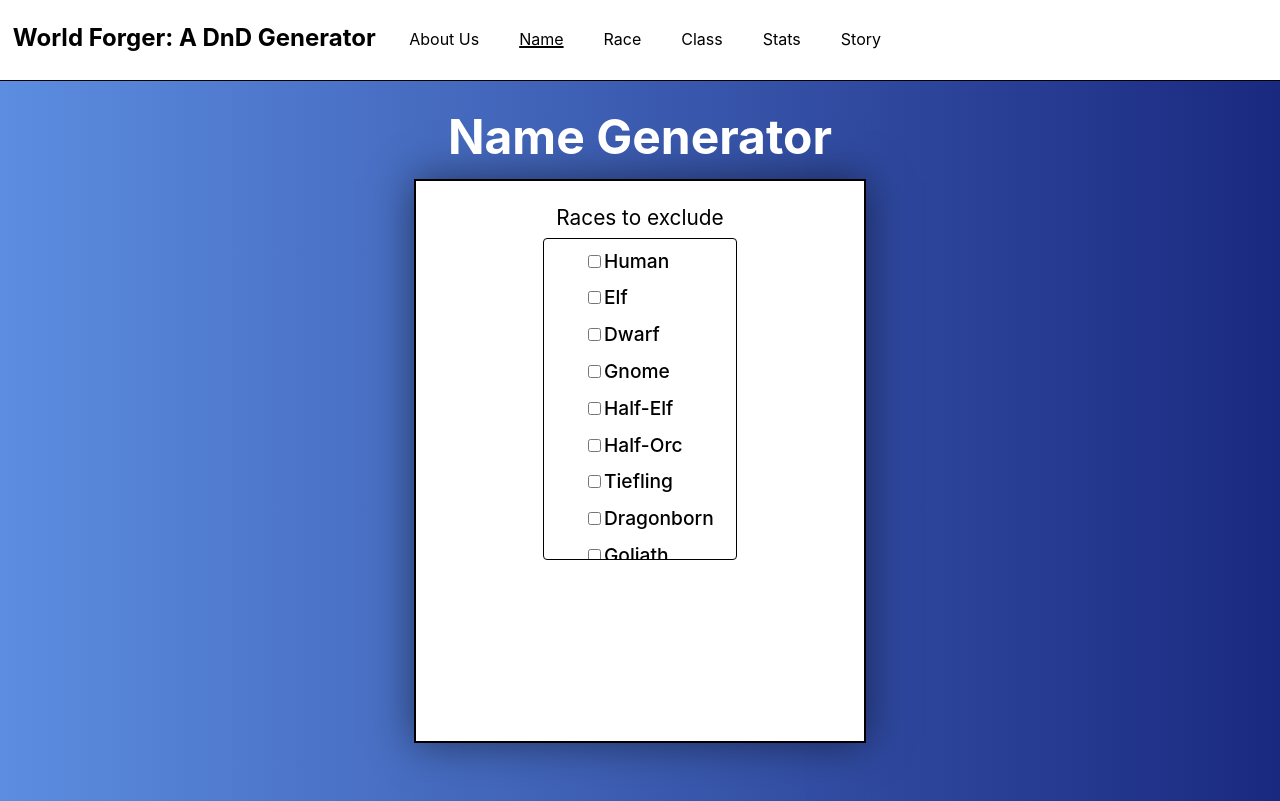
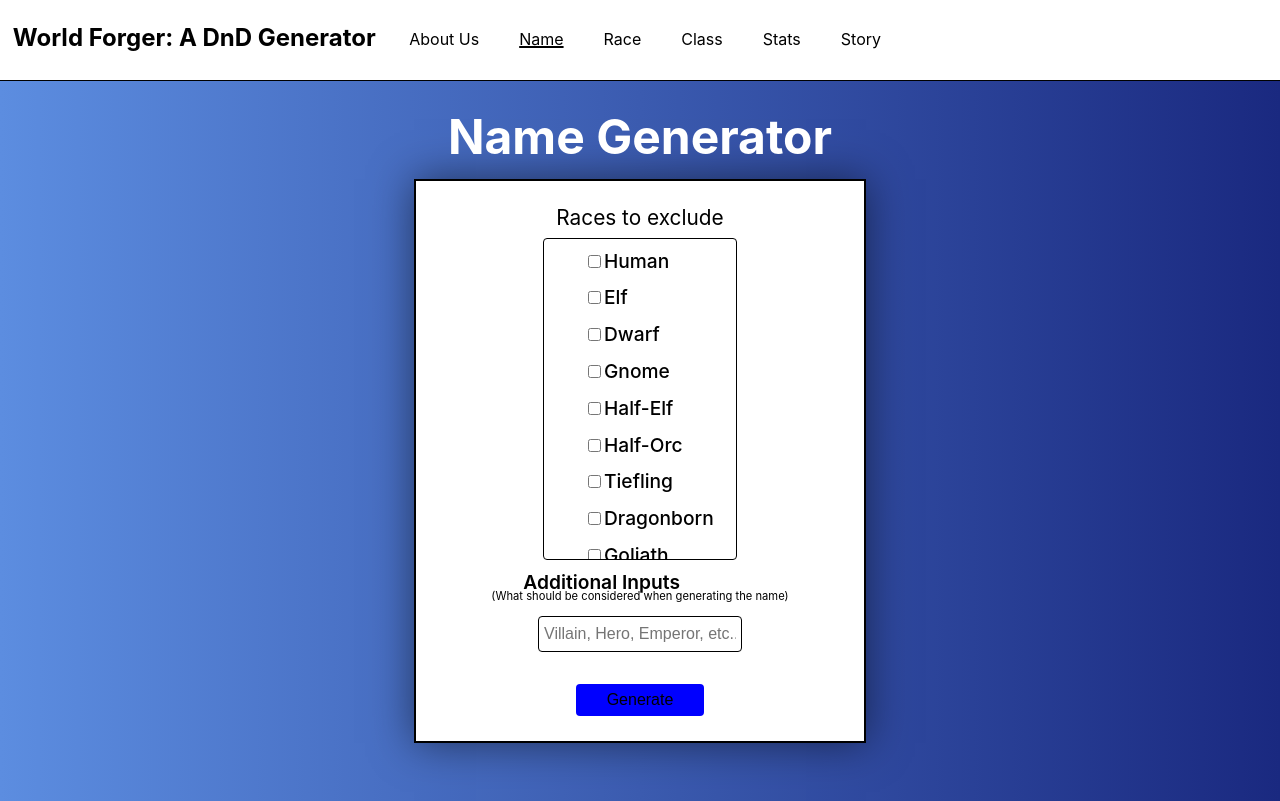
Before and after one commit to Bebo561/StoryForgeWorldBuilder, a React (Vite) app in the folder Frontend/: page /Home/Name in a window 1280 px wide. Shown: the top 801 px of the page. Built offline with nearby package versions, Linux system fonts and the light colour scheme; no server answers; sample sign-in values are in the browser's storage.

Commit message:
Added new components to NameGenerator

```diff
--- a/Frontend/src/Pages/NameGenerator.tsx
+++ b/Frontend/src/Pages/NameGenerator.tsx
@@ -3,6 +3,7 @@ import React, {useState} from 'react';
 
 export default function NameGenerator(){
     var [excludedRaces, updateExcludedRaces] = useState<string[]>([]);
+    var [nameInputs, updateNameInputs] = useState('');
 
     const onCheckBox = (event: React.ChangeEvent<HTMLInputElement>) => {
         var option = event.target.value;
@@ -174,7 +175,10 @@ export default function NameGenerator(){
                             <label htmlFor="Loxodon" id="CheckboxLabel">Loxodon</label>
                         </div>
                     </div>
-
+                    <label id="NameInputLabel">Additional Inputs</label>
+                    <p id="NameInputLabelHelper">(What should be considered when generating the name)</p>
+                    <input type="text" id="NameInput" placeholder="Villain, Hero, Emperor, etc.." onChange={(e) => updateNameInputs(e.target.value)}></input>
+                    <button id="NameButton">Generate</button>
                 </div>
             </div>
         </>
--- a/Frontend/src/Pages/Styles/NameGenerator.css
+++ b/Frontend/src/Pages/Styles/NameGenerator.css
@@ -41,10 +41,47 @@
     font-size: 1.2rem;
     font-weight: 500;
 }
+#NameButton{
+    width: 10vw;
+    height: 4vh;
+    border: none;
+    background-color: blue;
+    border-radius: 4px;
+    margin-top: 2vh;
+    font-size: 1rem;
+}
+#NameButton:hover{
+    cursor: pointer;
+    transition: 0.3s all;
+    background-color: #4a86ed;
+}
+#NameInputLabel{
+    color: black;
+    font-size: 1.2rem;
+    font-weight: 600;
+    margin-right: 6vw;
+    margin-top: 1vh;
+}
+#NameInput{
+    width: 15vw;
+    height: 3vh;
+    border-radius: 4px;
+    margin-bottom: 2vh;
+    border: 1px solid black;
+    color: black;
+    padding: 5px;
+    font-size: 1rem;
+    background-color: white;
+}
+#NameInputLabelHelper{
+    color: black;
+    font-size: 0.7rem;
+    margin-top: -1vh;
+}
 @media(max-width: 480px){
     #NameForm{
         width: 90vw;
-        height: 60vh;
+        height: 65vh;
         margin-top: -20vh;
     }
     #NameHeader{
@@ -54,4 +91,11 @@
     #CheckboxHolder{
         width: 60vw;
     }
+    #NameInput{
+        width: 35vw;
+    }
+    #NameButton{
+        width: 35vw;
+        margin-top: -1vh;
+    }
 }
```
